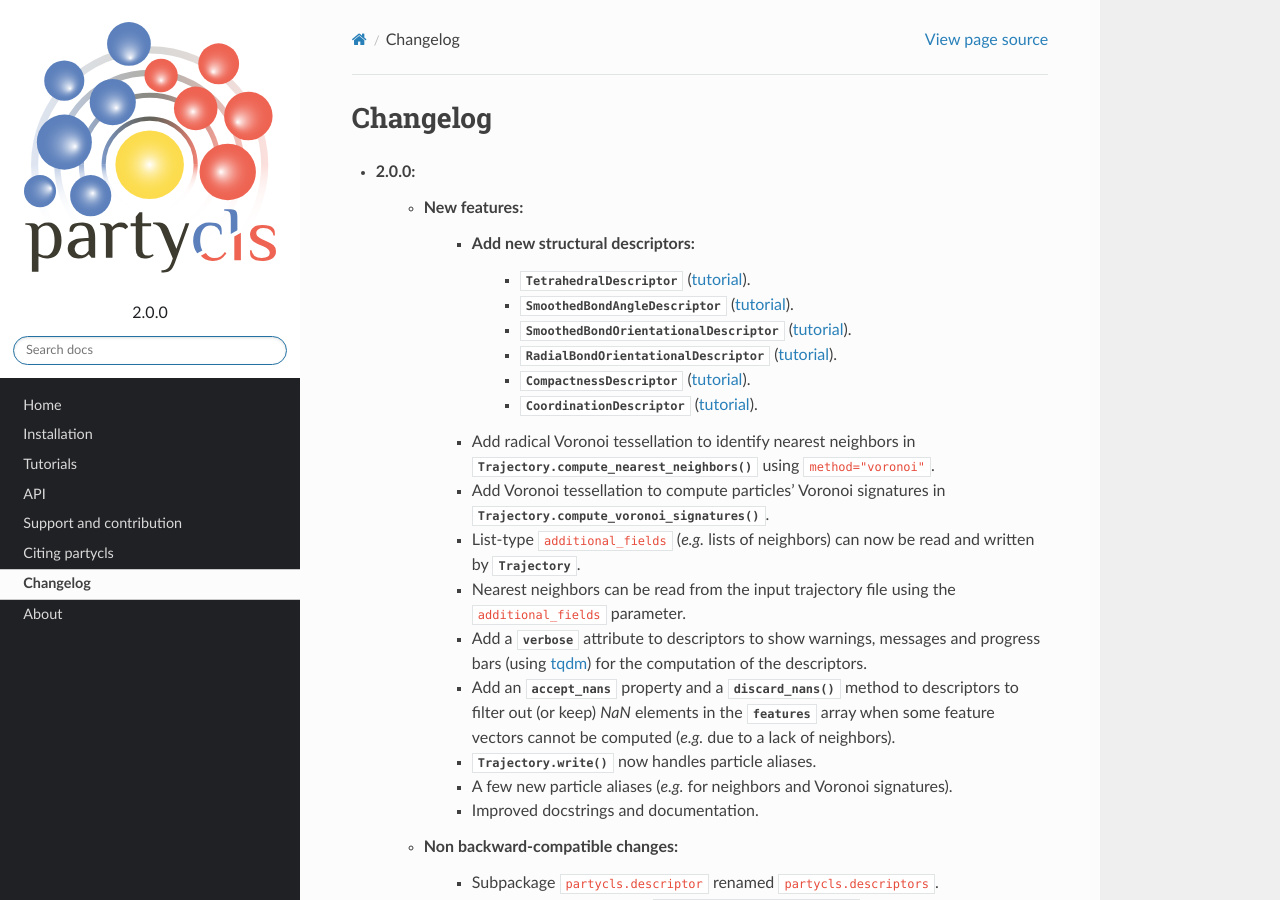
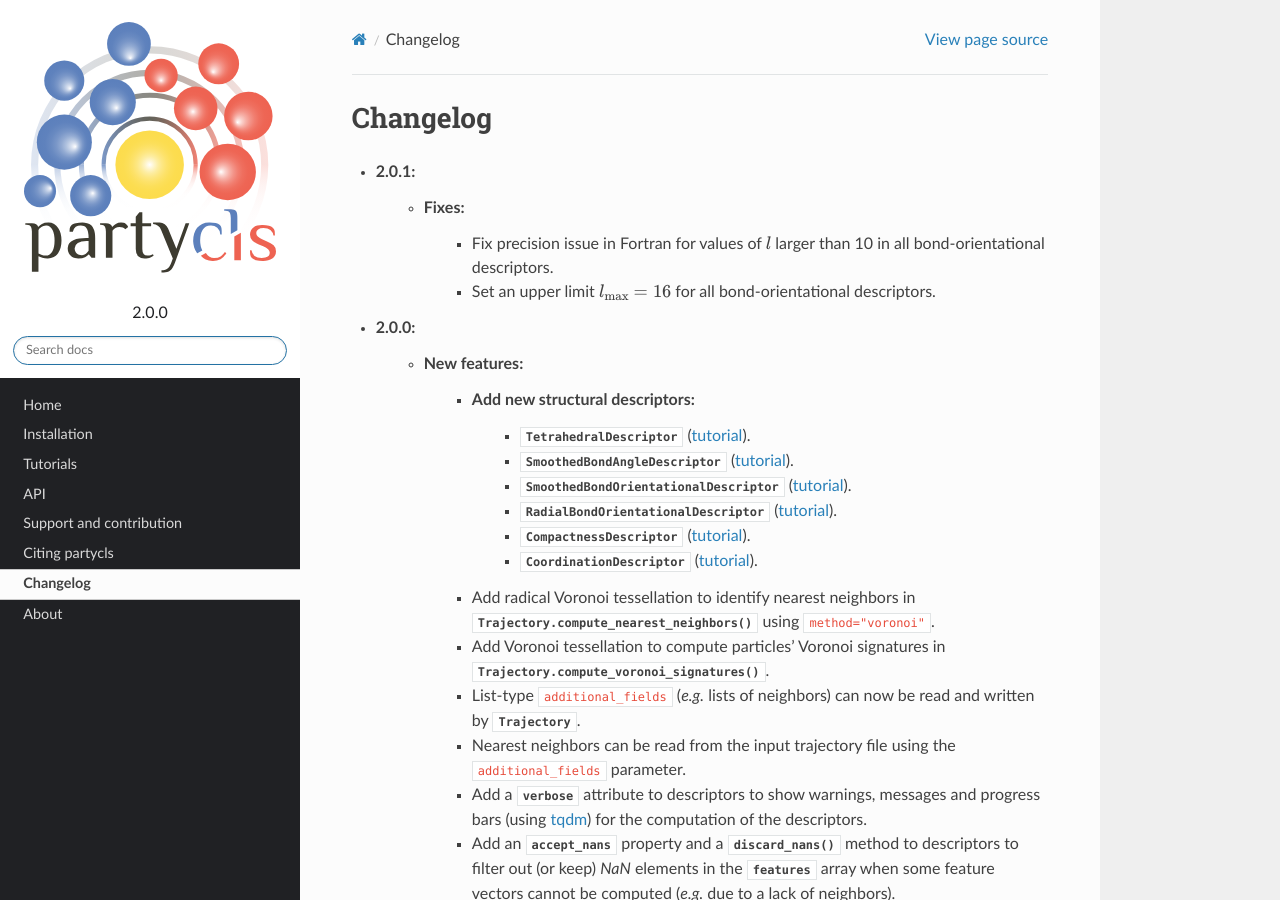
Before and after one commit to jorisparet/partycls, a Sphinx documentation site: the page built from docs/changelog.rst, in a window 1280 px wide and 900 px high. Built offline with Sphinx 7.4.7 and the Read the Docs theme 2.0.0, drawn with Linux system fonts in a browser that asks for light colours.

Commit message:
Changelog for 2.0.1

```diff
--- a/docs/changelog.rst
+++ b/docs/changelog.rst
@@ -1,5 +1,10 @@
 Changelog
 =========
+
+- 2.0.1:
+	- Fixes:
+		- Fix precision issue in Fortran for values of :math:`l` larger than 10 in all bond-orientational descriptors.
+		- Set an upper limit :math:`l_\mathrm{max}=16` for all bond-orientational descriptors.
 
 - 2.0.0:
 	- New features:
```
